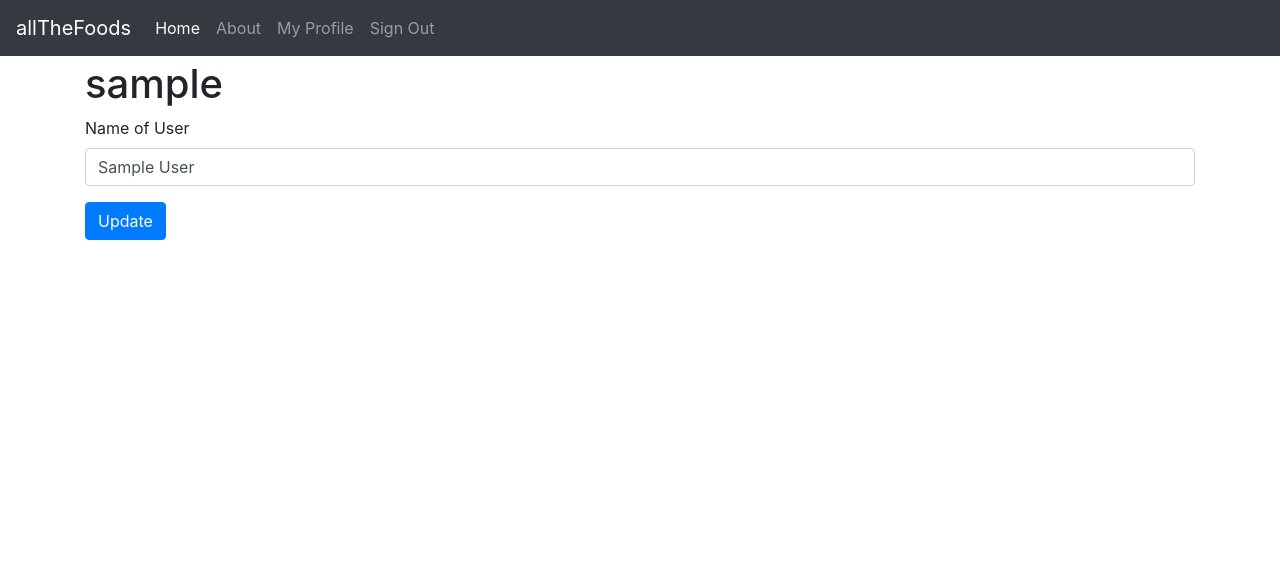
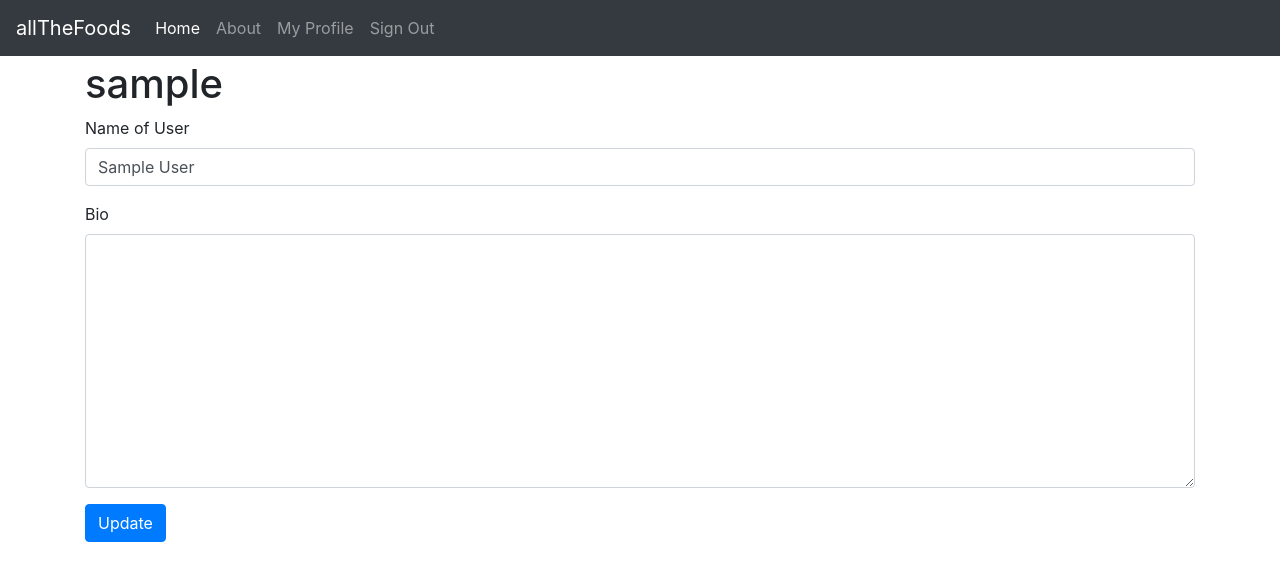
Before and after one commit to zersiax/django-allthefoods, a Django app: page /users/~update/ in a window 1280 px wide. Shown: the top 581 px of the page. Run offline with Django 3.2, Linux system fonts and the light colour scheme; the visitor is signed in with stand-in values (Sample User, id 1); data comes from the database, SQL or seed files in the repository; some libraries are stand-ins or nearby versions.

Commit message:
Added bio field to the users app

```diff
--- a/allthefoods/templates/users/user_detail.html
+++ b/allthefoods/templates/users/user_detail.html
@@ -13,6 +13,10 @@
       {% if object.name %}
         <p>{{ object.name }}</p>
       {% endif %}
+       {% if object.bio %}
+
+      <p>{{ object.bio|linebreaksbr }} </p>
+{% endif %}
     </div>
   </div>
 
--- a/allthefoods/users/models.py
+++ b/allthefoods/users/models.py
@@ -11,6 +11,8 @@ class User(AbstractUser):
     name = models.CharField(
         _("Name of User"), blank=True, max_length=255
     )
+    bio = models.TextField("bio", blank=True)
+
 
     def get_absolute_url(self):
         return reverse(
--- a/allthefoods/users/views.py
+++ b/allthefoods/users/views.py
@@ -24,6 +24,7 @@ user_detail_view = UserDetailView.as_view()
 class UserUpdateView(LoginRequiredMixin, UpdateView):
     fields = [
         "name",
+        "bio",
     ]
 
     # We already imported user in the View code above,
```
Also changed, not shown: allthefoods/users/migrations/0002_user_bio.py (added).
